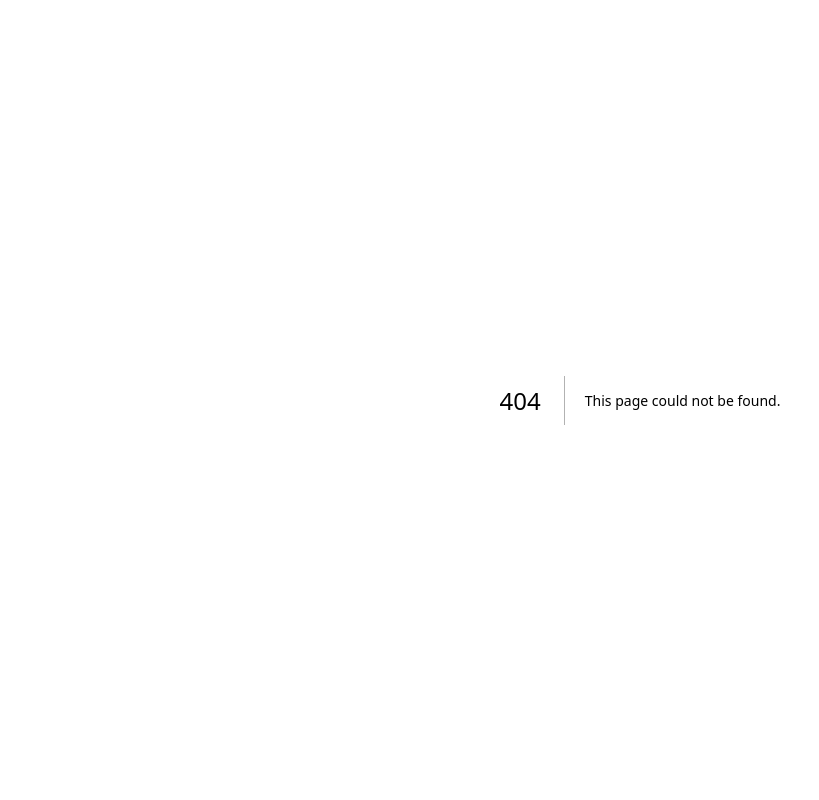
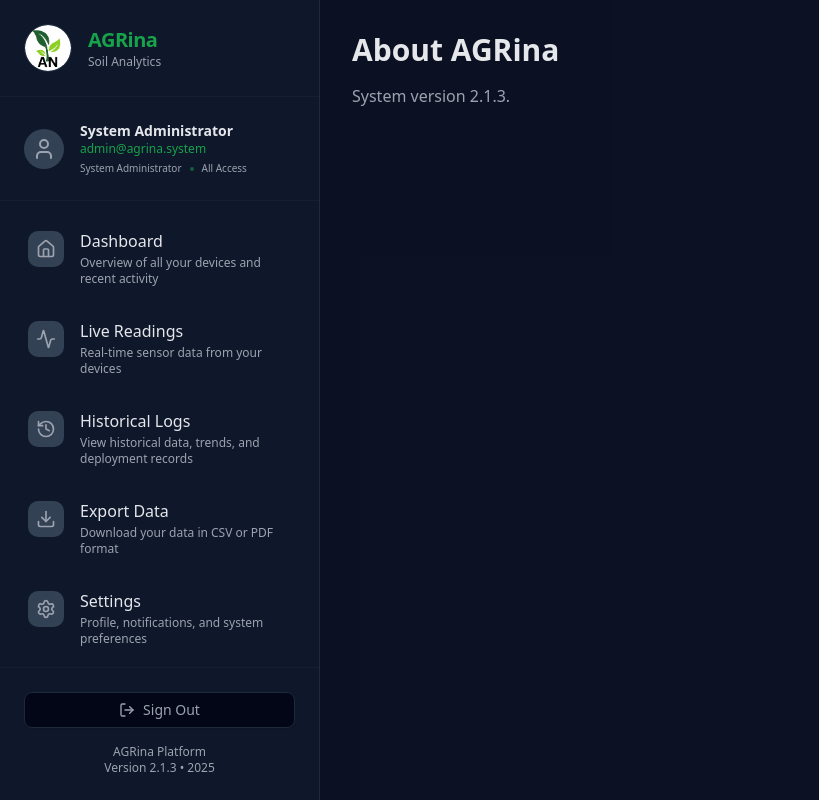
Before and after one commit to KennyNeutron/AGRIna, a Next.js app in the folder Code/Web/agrina/: page /about in a window 1280 px wide. Before the commit this address had no page. Shown: the whole page, without its empty margins (0-819 px from the left). Built offline with nearby package versions, Linux system fonts and the light colour scheme.

Commit message:
feat: Implement dashboard layout with sidebar navigation and core pages.

```diff
--- /dev/null
+++ b/Code/Web/agrina/src/app/(dashboard)/about/page.tsx
@@ -0,0 +1,8 @@
+export default function AboutPage() {
+  return (
+    <div className="flex flex-col gap-4">
+      <h1 className="text-3xl font-bold text-foreground">About AGRina</h1>
+      <p className="text-muted-foreground">System version 2.1.3.</p>
+    </div>
+  );
+}
--- /dev/null
+++ b/Code/Web/agrina/src/app/(dashboard)/export/page.tsx
@@ -0,0 +1,8 @@
+export default function ExportPage() {
+  return (
+    <div className="flex flex-col gap-4">
+      <h1 className="text-3xl font-bold text-foreground">Export Data</h1>
+      <p className="text-muted-foreground">Download your data reports here.</p>
+    </div>
+  );
+}
--- /dev/null
+++ b/Code/Web/agrina/src/app/(dashboard)/history/page.tsx
@@ -0,0 +1,8 @@
+export default function HistoryPage() {
+  return (
+    <div className="flex flex-col gap-4">
+      <h1 className="text-3xl font-bold text-foreground">Historical Logs</h1>
+      <p className="text-muted-foreground">View past data and trends here.</p>
+    </div>
+  );
+}
--- /dev/null
+++ b/Code/Web/agrina/src/app/(dashboard)/layout.tsx
@@ -0,0 +1,16 @@
+import { Sidebar } from "@/components/sidebar";
+
+export default function DashboardLayout({
+  children,
+}: {
+  children: React.ReactNode;
+}) {
+  return (
+    <div className="flex min-h-screen w-full bg-background">
+      <Sidebar />
+      <main className="flex-1 overflow-y-auto bg-muted/20">
+        <div className="container mx-auto p-8">{children}</div>
+      </main>
+    </div>
+  );
+}
--- /dev/null
+++ b/Code/Web/agrina/src/app/(dashboard)/live-readings/page.tsx
@@ -0,0 +1,10 @@
+export default function LiveReadingsPage() {
+  return (
+    <div className="flex flex-col gap-4">
+      <h1 className="text-3xl font-bold text-foreground">Live Readings</h1>
+      <p className="text-muted-foreground">
+        Real-time sensor data will appear here.
+      </p>
+    </div>
+  );
+}
--- /dev/null
+++ b/Code/Web/agrina/src/app/(dashboard)/settings/page.tsx
@@ -0,0 +1,8 @@
+export default function SettingsPage() {
+  return (
+    <div className="flex flex-col gap-4">
+      <h1 className="text-3xl font-bold text-foreground">Settings</h1>
+      <p className="text-muted-foreground">Manage your preferences here.</p>
+    </div>
+  );
+}
--- /dev/null
+++ b/Code/Web/agrina/src/components/sidebar.tsx
@@ -0,0 +1,163 @@
+"use client";
+
+import Link from "next/link";
+import Image from "next/image";
+import { usePathname } from "next/navigation";
+import { cn } from "@/lib/utils";
+import {
+  Home,
+  Activity,
+  History,
+  Download,
+  Settings,
+  Info,
+  LogOut,
+  User,
+} from "lucide-react";
+import { Button } from "@/components/ui/button";
+
+const navItems = [
+  {
+    href: "/home",
+    label: "Dashboard",
+    icon: Home,
+    description: "Overview of all your devices and recent activity",
+  },
+  {
+    href: "/live-readings",
+    label: "Live Readings",
+    icon: Activity,
+    description: "Real-time sensor data from your devices",
+  },
+  {
+    href: "/history",
+    label: "Historical Logs",
+    icon: History,
+    description: "View historical data, trends, and deployment records",
+  },
+  {
+    href: "/export",
+    label: "Export Data",
+    icon: Download,
+    description: "Download your data in CSV or PDF format",
+  },
+  {
+    href: "/settings",
+    label: "Settings",
+    icon: Settings,
+    description: "Profile, notifications, and system preferences",
+  },
+  {
+    href: "/about",
+    label: "About",
+    icon: Info,
+    description: "Learn more about AGRina platform",
+  },
+];
+
+export function Sidebar() {
+  const pathname = usePathname();
+
+  return (
+    <div className="flex h-screen w-80 flex-col bg-card border-r border-border text-card-foreground">
+      {/* Header */}
+      <div className="flex items-center gap-4 p-6 border-b border-border/50">
+        <div className="relative h-12 w-12 overflow-hidden rounded-full border border-border bg-muted p-1">
+          <Image
+            src="/logo.jpg"
+            alt="Logo"
+            fill
+            className="object-cover rounded-full"
+          />
+        </div>
+        <div>
+          <h1 className="text-xl font-bold tracking-tight text-primary">
+            AGRina
+          </h1>
+          <p className="text-xs text-muted-foreground">Soil Analytics</p>
+        </div>
+      </div>
+
+      {/* User Profile */}
+      <div className="flex items-center gap-4 p-6 border-b border-border/50">
+        <div className="flex h-10 w-10 items-center justify-center rounded-full bg-muted text-muted-foreground">
+          <User className="h-6 w-6" />
+        </div>
+        <div className="flex-1 overflow-hidden">
+          <h2 className="truncate text-sm font-semibold text-foreground">
+            System Administrator
+          </h2>
+          <p className="truncate text-xs text-primary">admin@agrina.system</p>
+          <div className="mt-1 flex items-center gap-2">
+            <span className="text-[10px] text-muted-foreground">
+              System Administrator
+            </span>
+            <span className="h-1 w-1 rounded-full bg-primary/50" />
+            <span className="text-[10px] text-muted-foreground">
+              All Access
+            </span>
+          </div>
+        </div>
+      </div>
+
+      {/* Navigation */}
+      <nav className="flex-1 overflow-y-auto p-4 space-y-2">
+        {navItems.map((item) => {
+          const Icon = item.icon;
+          const isActive = pathname.startsWith(item.href);
+          return (
+            <Link
+              key={item.href}
+              href={item.href}
+              className={cn(
+                "group flex items-start gap-4 rounded-xl p-3 transition-colors hover:bg-muted/50",
+                isActive
+                  ? "bg-primary/10 hover:bg-primary/15"
+                  : "text-muted-foreground"
+              )}
+            >
+              <div
+                className={cn(
+                  "mt-0.5 rounded-lg p-2 transition-colors",
+                  isActive
+                    ? "bg-primary text-primary-foreground"
+                    : "bg-muted text-muted-foreground group-hover:bg-muted-foreground/20"
+                )}
+              >
+                <Icon className="h-5 w-5" />
+              </div>
+              <div className="flex-1">
+                <div
+                  className={cn(
+                    "font-medium",
+                    isActive ? "text-primary" : "text-foreground"
+                  )}
+                >
+                  {item.label}
+                </div>
+                <p className="text-xs text-muted-foreground line-clamp-2 mt-0.5">
+                  {item.description}
+                </p>
+              </div>
+            </Link>
+          );
+        })}
+      </nav>
+
+      {/* Footer */}
+      <div className="border-t border-border/50 p-6 space-y-4">
+        <Button
+          variant="outline"
+          className="w-full justify-center gap-2 text-muted-foreground hover:text-foreground"
+        >
+          <LogOut className="h-4 w-4" />
+          Sign Out
+        </Button>
+        <div className="text-center">
+          <p className="text-xs text-muted-foreground">AGRina Platform</p>
+          <p className="text-xs text-muted-foreground">Version 2.1.3 • 2025</p>
+        </div>
+      </div>
+    </div>
+  );
+}
```
Also changed, not shown: Code/Web/agrina/src/app/(dashboard)/home/page.tsx (renamed from Code/Web/agrina/src/app/home/page.tsx).
